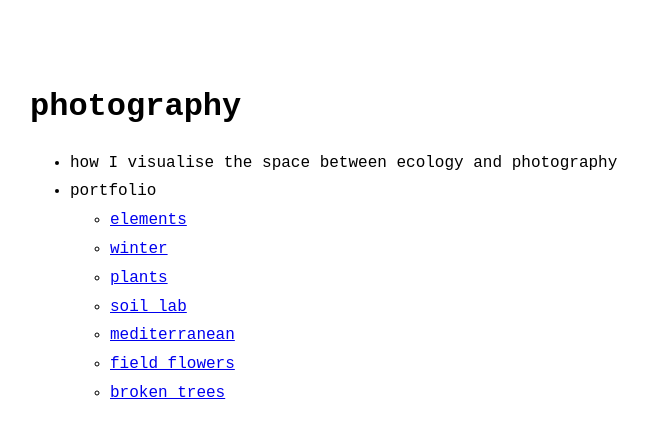
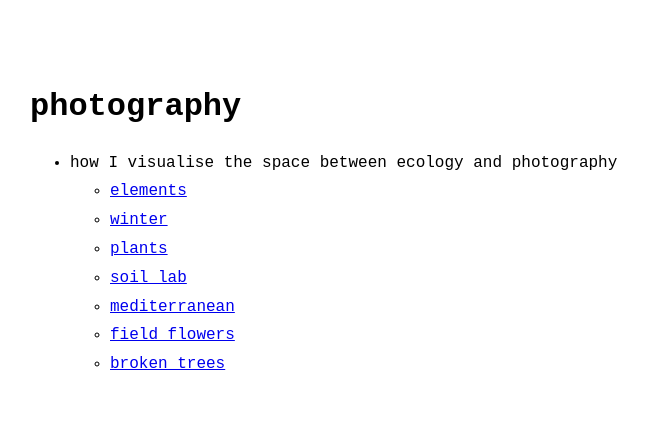
Before and after one commit to lucabutikofer/Photography, a Jekyll site: the page built from index.md, in a window 1280 px wide. Shown: the top 438 px of the page, without its empty margins (290-938 px from the left). Built offline with Jekyll 4.4.1, drawn with Linux system fonts in a browser that asks for light colours.

Commit message:
Update menu.yml

```diff
--- a/_data/menu.yml
+++ b/_data/menu.yml
@@ -3,8 +3,6 @@
 
 entries:
   - title: how I visualise the space between ecology and photography
-
-  - title: portfolio
     entries:
       - title: elements
         url: elements
```
